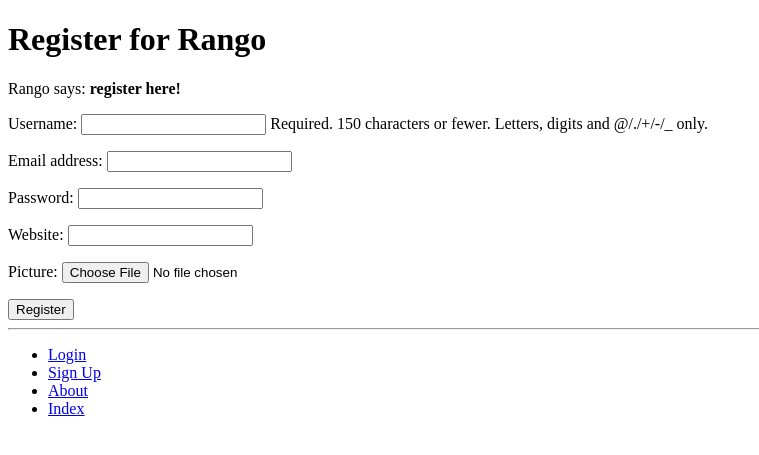
After one commit to 1183572098/it_django_application, a Django app: page /rango/register/ in a window 1280 px wide. The commit adds this page. Shown: the top 455 px of the page, without its empty margins (0-759 px from the left). Run offline with Django 3.2, Linux system fonts and the light colour scheme.

Commit message:
Add chapter 9 codes

```diff
--- a/rango/admin.py
+++ b/rango/admin.py
@@ -1,5 +1,5 @@
 from django.contrib import admin
-from rango.models import Category, Page
+from rango.models import Category, Page, UserProfile
 
 
 class CategoryAdmin(admin.ModelAdmin):
@@ -14,3 +14,5 @@ class PageAdmin(admin.ModelAdmin):
 
 
 admin.site.register(Page, PageAdmin)
+
+admin.site.register(UserProfile)
--- a/rango/forms.py
+++ b/rango/forms.py
@@ -1,5 +1,6 @@
 from django import forms
-from rango.models import Page, Category
+from rango.models import Page, Category, UserProfile
+from django.contrib.auth.models import User
 
 
 class CategoryForm(forms.ModelForm):
@@ -29,3 +30,17 @@ class PageForm(forms.ModelForm):
             url = f'http://{url}'
         cleaned_data['url'] = url
         return cleaned_data
+
+
+class UserForm(forms.ModelForm):
+    password = forms.CharField(widget=forms.PasswordInput())
+
+    class Meta:
+        model = User
+        fields = ('username', 'email', 'password')
+
+
+class UserProfileForm(forms.ModelForm):
+    class Meta:
+        model = UserProfile
+        fields = ('website', 'picture')
--- a/rango/models.py
+++ b/rango/models.py
@@ -1,5 +1,6 @@
 from django.db import models
 from django.template.defaultfilters import slugify
+from django.contrib.auth.models import User
 
 
 class Category(models.Model):
@@ -30,3 +31,13 @@ class Page(models.Model):
 
     def __str__(self):
         return self.title
+
+
+class UserProfile(models.Model):
+    user = models.OneToOneField(User, on_delete=models.CASCADE)
+
+    website = models.URLField(blank=True)
+    picture = models.ImageField(upload_to='profile_images', blank=True)
+
+    def __str__(self):
+        return self.user.username
--- a/rango/urls.py
+++ b/rango/urls.py
@@ -9,5 +9,9 @@ urlpatterns = [
     path('', views.index, name='index'),
     path('category/<slug:category_name_slug>/', views.show_category, name='show_category'),
     path('add_category/', views.add_category, name='add_category'),
-    path('category/<slug:category_name_slug>/add_page/', views.add_page, name='add_page')
+    path('category/<slug:category_name_slug>/add_page/', views.add_page, name='add_page'),
+    path('register/', views.register, name='register'),
+    path('login/', views.user_login, name='login'),
+    path('restricted/', views.restricted, name='restricted'),
+    path('logout/', views.user_logout, name='logout')
 ]
--- a/rango/views.py
+++ b/rango/views.py
@@ -3,8 +3,10 @@ from django.shortcuts import render
 from django.urls import reverse
 
 from rango.models import Category, Page
-from rango.forms import CategoryForm, PageForm
+from rango.forms import CategoryForm, PageForm, UserForm, UserProfileForm
 from django.shortcuts import redirect
+from django.contrib.auth import authenticate, login, logout
+from django.contrib.auth.decorators import login_required
 
 
 def about(request):
@@ -41,6 +43,7 @@ def show_category(request, category_name_slug):
     return render(request, 'rango/category.html', context=context_dict)
 
 
+@login_required
 def add_category(request):
     form = CategoryForm()
 
@@ -55,6 +58,7 @@ def add_category(request):
     return render(request, 'rango/add_category.html', {'form': form})
 
 
+@login_required
 def add_page(request, category_name_slug):
     try:
         category = Category.objects.get(slug=category_name_slug)
@@ -80,3 +84,75 @@ def add_page(request, category_name_slug):
 
     context_dict = {'form': form, 'category': category}
     return render(request, 'rango/add_page.html', context=context_dict)
+
+
+def register(request):
+    registered = False
+
+    if request.method == 'POST':
+        user_form = UserForm(data=request.POST)
+        profile_form = UserProfileForm(data=request.POST)
+
+        if user_form.is_valid() and profile_form.is_valid():
+            user = user_form.save()
+
+            user.set_password(user.password)
+            user.save()
+
+            profile = profile_form.save(commit=False)
+            profile.user = user
+
+            if 'picture' in request.FILES:
+                profile.picture = request.FILES['picture']
+
+            profile.save()
+
+            registered = True
+        else:
+            print(user_form.errors, profile_form.errors)
+
+    else:
+        user_form = UserForm()
+        profile_form = UserProfileForm()
+
+    return render(request, 'rango/register.html', {'user_form': user_form, 'profile_form': profile_form, 'registered': registered})
+
+
+def user_login(request):
+    if request.method == 'POST':
+        username = request.POST.get('username')
+        password = request.POST.get('password')
+
+        user = authenticate(username=username, password=password)
+
+        if user:
+            if user.is_active:
+                login(request, user)
+                return redirect(reverse('rango:index'))
+
+            else:
+                return HttpResponse("Your Rango account is disabled.")
+        else:
+            print(f"Invalid login details: {username}, {password}")
+            return HttpResponse("Invalid login details supplied.")
+
+    else:
+        return render(request, 'rango/login.html')
+
+
+def some_views(request):
+    if not request.user.is_authenticated:
+        return HttpResponse("You are logged in.")
+    else:
+        return HttpResponse("You are not logged in.")
+
+
+@login_required
+def restricted(request):
+    return render(request, 'rango/restricted.html')
+
+
+@login_required
+def user_logout(request):
+    logout(request)
+    return redirect(reverse('rango:index'))
--- a/templates/rango/base.html
+++ b/templates/rango/base.html
@@ -17,7 +17,14 @@
     <hr />
     <div>
         <ul>
-            <li><a href="{% url 'rango:add_category' %}">Add a New Category</a></li>
+            {% if user.is_authenticated %}
+                <li><a href="{% url 'rango:restricted' %}">Restricted Page</a></li>
+                <li><a href="{% url 'rango:logout' %}">Logout</a></li>
+                <li><a href="{% url 'rango:add_category' %}">Add a New Category</a></li>
+            {% else %}
+                <li><a href="{% url 'rango:login' %}">Login</a></li>
+                <li><a href="{% url 'rango:register' %}">Sign Up</a></li>
+            {% endif %}
             <li><a href="{% url 'rango:about' %}">About</a></li>
             <li><a href="{% url 'rango:index' %}">Index</a></li>
         </ul>
--- a/templates/rango/category.html
+++ b/templates/rango/category.html
@@ -21,8 +21,9 @@
     {% else %}
     <strong>No pages currently in category.</strong>
     {% endif %}
-
-    <a href="{% url 'rango:add_page' category.slug %}">Add Page</a> <br />
+        {% if user.is_authenticated %}
+        <a href="{% url 'rango:add_page' category.slug %}">Add Page</a> <br />
+        {% endif %}
     {% else %}
     The specified category does not exist.
     {% endif %}
--- /dev/null
+++ b/templates/rango/register.html
@@ -0,0 +1,24 @@
+{% extends 'rango/base.html' %}
+{% load staticfiles %}
+
+{% block title_block %}
+    Register
+{% endblock %}
+
+{% block body_block %}
+    <h1>Register for Rango</h1>
+    {% if registered %}
+        Rango says: <strong>thank you for registering!</strong>
+        <a href="{% url 'rango:index' %}">Return to the homepage.</a><br />
+
+    {% else %}
+        Rango says: <strong>register here!</strong><br />
+        <form id="user_form" method="post" action="{% url 'rango:register' %}" enctype="multipart/form-data">
+            {% csrf_token %}
+
+            {{ user_form.as_p }}
+            {{ profile_form.as_p }}
+            <input type="submit" name="submit" value="Register" />
+        </form>
+    {% endif %}
+{% endblock %}
```
Also changed, not shown: tango_with_django_project/settings.py (+8 -0 lines), templates/rango/index.html (+6 -1 lines), templates/rango/login.html (added, +18 -0 lines), templates/rango/restricted.html (added, +10 -0 lines).
